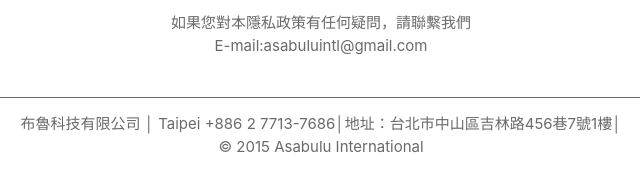
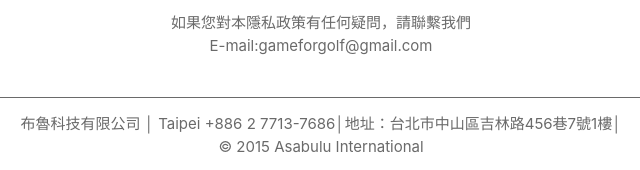
Before and after one commit to bulu-tech/gameforgolf, a plain HTML site: page index.html in a window 1280 px wide. Shown: the part 3177-3347 px from the top of the page, 319-959 px from the left. Drawn offline with nearby package versions, Linux system fonts and the light colour scheme.

Commit message:
Update index.html

```diff
--- a/index.html
+++ b/index.html
@@ -243,7 +243,7 @@
           <div class="col s12 m12">
             <span class="section-title">聯繫我們</span>
             <span style="text-align:center;display:block">如果您對本隱私政策有任何疑問，請聯繫我們<br>
-              E-mail:asabuluintl@gmail.com</span>
+              E-mail:gameforgolf@gmail.com</span>
           </div>
         </div>
       </div>
```
